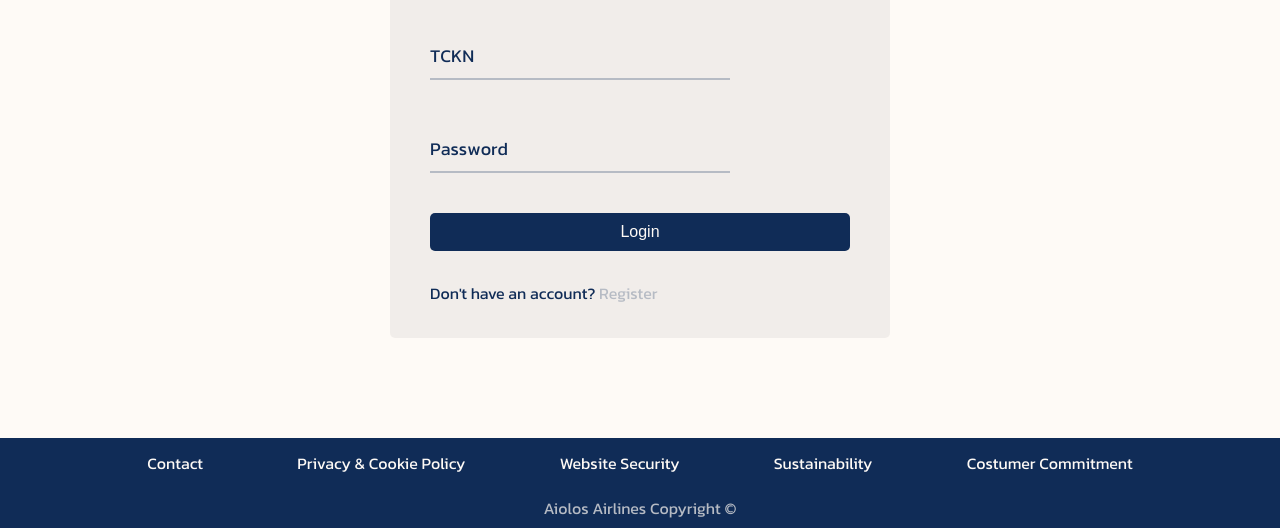
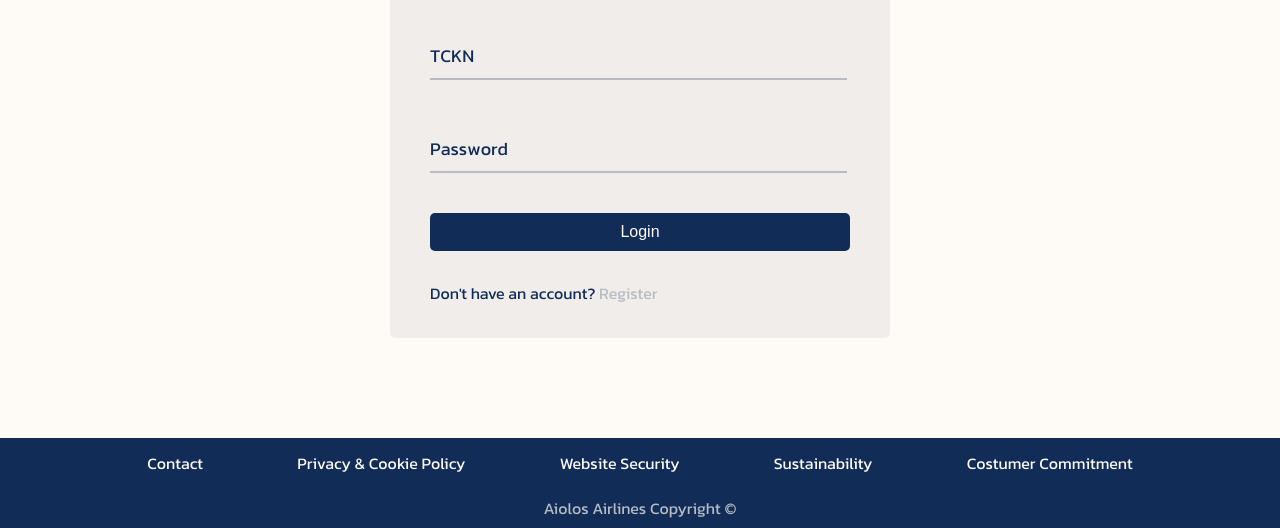
Before and after one commit to isacancabuk/flight-ticket, a website: page login.html in a window 1280 px wide. Shown: the part 272-800 px from the top of the page. Drawn offline with Linux system fonts and the light colour scheme.

Commit message:
minor correction

```diff
--- a/login.css
+++ b/login.css
@@ -86,7 +86,7 @@ main h1{
 .formControl input{
     color: #102C57;
     display: block;
-    width: 100%;
+    width: 139%;
     background-color: transparent;
     border: 0;
     border-bottom: 2px #B6BBC4 solid ;
```
